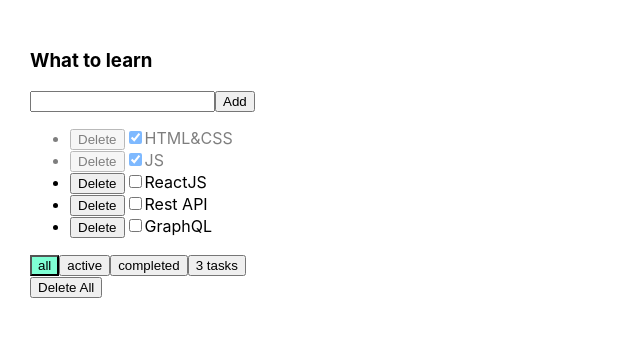
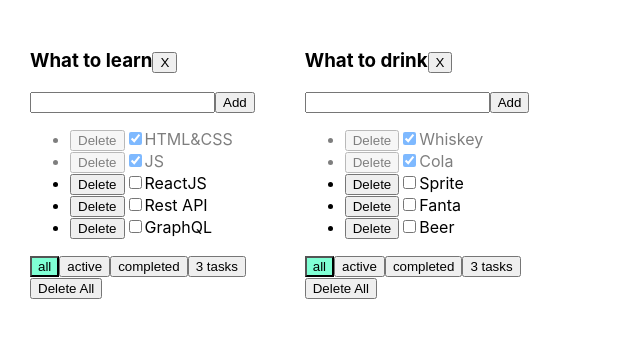
Before and after one commit to Antochak/ToDoList, a React (Create React App) app: page / in a window 1280 px wide. Shown: the top 338 px of the page, without its empty margins (0-640 px from the left). Built offline with nearby package versions, Linux system fonts and the light colour scheme.

Commit message:
[...functions]

```diff
--- a/src/App.tsx
+++ b/src/App.tsx
@@ -3,62 +3,117 @@ import './App.css';
 import {Todolist} from './Todolist';
 import {v1} from "uuid";
 
+type ToDoListType = {
+    id: string
+    title: string
+}
+type TaskStateType = {
+[key:string]:DataType
+    }
+type DataType = {
+    data: TasksType[]
+    filter: FilterValuesType
+}
+type TasksType = {
+    id: string
+    title: string
+    isDone: boolean
+}
 
-// export type FilterValuesType = "all" | "active" | "completed" | '3 tasks';
-
-
+export type FilterValuesType = "all" | "active" | "completed" | '3 tasks';
 
 function App() {
-    let [tasks, setTasks] = useState([
+    let toDoLists1 = v1()
+    let toDoLists2 = v1()
+    let [toDoLists, setToDoLists] = useState<ToDoListType[]>([
+        {id: toDoLists1, title: 'What to learn'},
+        {id: toDoLists2, title: 'What to drink'}
+    ])
+    let [tasks, setTasks] = useState<TaskStateType>({
+        [toDoLists1]: {
+            data: [
                 {id: v1(), title: "HTML&CSS", isDone: true},
                 {id: v1(), title: "JS", isDone: true},
                 {id: v1(), title: "ReactJS", isDone: false},
                 {id: v1(), title: "Rest API", isDone: false},
                 {id: v1(), title: "GraphQL", isDone: false},
-    ]);
-    function removeTask(id: string) {
-        let filteredTasks = tasks.filter(t => t.id != id);
-        setTasks(filteredTasks);
+            ],
+            filter: 'all'
+        },
+        [toDoLists2]: {
+            data: [
+                {id: v1(), title: "Whiskey", isDone: true},
+                {id: v1(), title: "Cola", isDone: true},
+                {id: v1(), title: "Sprite", isDone: false},
+                {id: v1(), title: "Fanta", isDone: false},
+                {id: v1(), title: "Beer", isDone: false},
+            ],
+            filter: 'all'
         }
-    function deleteAllTasks() {
-        let deleteAll = tasks.filter(t => !t.id)
-        setTasks(deleteAll)
+    });
+
+    function removeTask(todoListId: string, taskId: string) {
+        setTasks( {...tasks,
+            [todoListId]:{...tasks[todoListId],
+                data: tasks[todoListId].data.filter(el=>el.id !== taskId)}})
     }
-    function addTask(title: string) {
+    function deleteAllTasks(todoListId: string) {
+         setTasks({
+             ...tasks,
+                [todoListId]:{...tasks[todoListId],
+                    data: tasks[todoListId].data.filter(el=>!el)}})
+    }
+    function addTask(todoListId: string, title: string) {
         let newTask = {id: v1(), title: title, isDone: false}
-        let newTasks = [newTask, ...tasks]
-        setTasks(newTasks)
+        setTasks({
+            ...tasks,
+                [todoListId]:{...tasks[todoListId],
+                    data: [...tasks[todoListId].data, newTask]}})
     }
+    const changeCheckBox = (todoListId: string, taskId: string, isDone: boolean) => {
+        setTasks({
+            ...tasks,
+                [todoListId]:{...tasks[todoListId],
+                    data: [...tasks[todoListId].data.map(el=>el.id == taskId ? {...el, isDone: isDone} : el)]}})
+    }
+    function changeFilter(todoListId: string, value: FilterValuesType) {
+        setTasks({...tasks, [todoListId]:{...tasks[todoListId], filter: value}})
+    }
+    const deleteTodolist = (todoListId: string) => {
+        setToDoLists(toDoLists.filter(el => el.id !== todoListId))
+        console.log(tasks)
+     delete tasks[todoListId]
 
-    // let [filter, setFilter] = useState<FilterValuesType>("all");
-    // let tasksForTodolist = tasks;
-    //
-    // if (filter === "active") {
-    //     tasksForTodolist = tasks.filter(t => t.isDone === false);
-    // }
-    // if (filter === "completed") {
-    //     tasksForTodolist = tasks.filter(t => t.isDone === true);
-    // }
-    // if (filter == '3 tasks') {
-    //     tasksForTodolist = tasks.filter((el, index) => index < 3 ? el == el : '')
-    // }
-    //
-    // function changeFilter(value: FilterValuesType) {
-    //     setFilter(value);
-    // }
-    const changeCheckBox = (taskId: string, event: boolean) => {
-        setTasks(tasks.map(task => task.id == taskId ? {...task,isDone: event} : task))
     }
 
     return (
         <div className="App">
-            <Todolist title="What to learn"
-                      tasks={tasks}
+            {toDoLists.map((list) => {
+                let tasksForTodolist = tasks[list.id].data;
+                if (tasks[list.id].filter === "active") {
+                     tasksForTodolist = tasksForTodolist.filter(t => !t.isDone);
+                }
+                if (tasks[list.id].filter === "completed") {
+                     tasksForTodolist = tasksForTodolist.filter(t => t.isDone);
+                }
+                if (tasks[list.id].filter == '3 tasks') {
+                     tasksForTodolist = tasksForTodolist.filter((el, index) => index < 3 ? el == el : '')
+                }
+                return (
+                    <Todolist title={list.title}
+                              key={list.id}
+                              todoListId={list.id}
+                              filter={tasks[list.id].filter}
+                              tasks={tasksForTodolist}
+                              deleteTodolist={deleteTodolist}
                               removeTask={removeTask}
                               addTask={addTask}
                               changeCheckBox={changeCheckBox}
                               deleteAllTasks={deleteAllTasks}
+                              changeFilter={changeFilter}
                     />
+                )
+            })}
         </div>
     );
 }
--- a/src/Todolist.tsx
+++ b/src/Todolist.tsx
@@ -1,9 +1,8 @@
 import React, {ChangeEvent, KeyboardEvent, useState} from 'react';
 import {Button} from "./components/button";
+import classes from "./css/ToDoList.module.css";
+import {FilterValuesType} from "./App";
 
-import classes from "./css/ToDoList.module.css";
-
-type FilterValuesType = "all" | "active" | "completed" | '3 tasks';
 type TaskType = {
     id: string
     title: string
@@ -12,70 +11,67 @@ type TaskType = {
 type PropsType = {
     title: string
     tasks: Array<TaskType>
-    removeTask: (taskId: string) => void
-    addTask: (title: string) => void
-    changeCheckBox: (taskId: string, e: boolean)=>void
-    deleteAllTasks: ()=>void
+    removeTask: (todoListId: string, taskId: string) => void
+    addTask: (todoListId: string, title: string) => void
+    changeCheckBox: (todoListId: string, taskId: string, e: boolean)=>void
+    deleteAllTasks: (todoListId: string)=>void
+    filter: FilterValuesType
+    changeFilter: (todoListId: string,value: FilterValuesType)=>void
+    todoListId: string
+    deleteTodolist: (todoListId: string)=>void
 }
 
 export function Todolist(props: PropsType) {
     const [newTaskTitle, setNewTaskTitle] = useState('')
     const [error, setError] = useState<string>('')
+
     const onChangeTitleHandler = (e: ChangeEvent<HTMLInputElement>) => {
         setNewTaskTitle(e.currentTarget.value)
         setError('')
     }
     const onKeyPressHandler = (e: KeyboardEvent<HTMLInputElement>) => {
-        if (e.key === 'Enter') {
-            props.addTask(newTaskTitle.trim())
+        if (e.key === 'Enter' && newTaskTitle.trim() !== '') {
+            props.addTask(props.todoListId, newTaskTitle.trim())
             setNewTaskTitle('')
+        } else {
+            setError('Title is required')
         }
     }
     const onClickAddTask = () => {
         if (newTaskTitle.trim() !== ''){
-            props.addTask(newTaskTitle.trim())
+            props.addTask(props.todoListId,newTaskTitle.trim())
             setNewTaskTitle('')
         } else {
             setError('Title is required')
         }
     }
     const onChangeSelectedHandler = ( id: string, e: ChangeEvent<HTMLInputElement>) => {
-        props.changeCheckBox(id, e.currentTarget.checked)
+        props.changeCheckBox(props.todoListId ,id, e.currentTarget.checked)
     }
     const deleteAllTasksHandler = () => {
-        props.deleteAllTasks()
+        props.deleteAllTasks(props.todoListId)
+    }
+    const deleteTodolistHandler = () => {
+        props.deleteTodolist(props.todoListId)
+    }
+    const showThreeTasksHandler = (todoListId: string, value: FilterValuesType) => {
+        props.changeFilter(todoListId, value)
     }
 
-    const [filter, setFilter] = useState<FilterValuesType>("all");
-
-    let tasksForTodolist = props.tasks;
-
-    if (filter === "active") {
-        tasksForTodolist = tasksForTodolist.filter(t => t.isDone === false);
-    }
-    if (filter === "completed") {
-        tasksForTodolist = tasksForTodolist.filter(t => t.isDone === true);
-    }
-    if (filter == '3 tasks') {
-        tasksForTodolist = tasksForTodolist.filter((el, index) => index < 3 ? el == el : '')
-    }
-    function changeFilter(value: FilterValuesType) {
-        setFilter(value);
-        setError('')
-    }
-    const showThreeTasksHandler = (value: FilterValuesType) => {
-        changeFilter(value)
-    }
-    const mappedTasks = tasksForTodolist.map(t => {
+    const mappedTasks = props.tasks.map(t => {
         return (
             <li key={t.id} className={t.isDone ? classes.opacity : ''}>
-                <Button buttonName={'Delete'} callBack={()=>props.removeTask(t.id)} />
+                <Button buttonName={'Delete'} callBack={()=>props.removeTask(props.todoListId, t.id)} />
                 <input type="checkbox" checked={t.isDone} onChange={(e)=>onChangeSelectedHandler(t.id, e)}/>
                 <span>{t.title}</span>
             </li>
         )})
-    return (<div>
-        <h3>{props.title}</h3>
+    return (
+        <div>
+            <h3>
+                {props.title}
+                <button onClick={deleteTodolistHandler}>X</button>
+            </h3>
         <div>
             <input value={newTaskTitle}
                    onChange={onChangeTitleHandler}
@@ -83,15 +79,23 @@ export function Todolist(props: PropsType) {
             <Button buttonName={'Add'} callBack={onClickAddTask}/>
         </div>
         <div className={classes.error}>{error}</div>
-        <ul>
-            {mappedTasks}
-        </ul>
-        <div>
-           <Button filter={filter} buttonName={'all'}  callBack={()=>changeFilter('all')}/>
-           <Button filter={filter} buttonName={'active'} callBack={()=>changeFilter('active')}/>
-           <Button filter={filter} buttonName={'completed'} callBack={()=>changeFilter('completed')}/>
-           <Button filter={filter} buttonName={'3 tasks'} callBack={()=>showThreeTasksHandler('3 tasks')}/>
-        </div>
+            <ul>
+                {mappedTasks}
+            </ul>
+            <div>
+               <Button
+                       filter={props.filter} buttonName={'all'}
+                       callBack={()=>props.changeFilter(props.todoListId, 'all')}/>
+               <Button filter={props.filter}
+                       buttonName={'active'}
+                       callBack={()=>props.changeFilter(props.todoListId,'active')}/>
+               <Button filter={props.filter}
+                       buttonName={'completed'}
+                       callBack={()=>props.changeFilter(props.todoListId,'completed')}/>
+               <Button filter={props.filter}
+                       buttonName={'3 tasks'}
+                       callBack={()=>showThreeTasksHandler(props.todoListId,'3 tasks')}/>
+            </div>
         <div>
             <Button buttonName={'Delete All'} callBack={deleteAllTasksHandler}/>
         </div>
```
Lines whose indentation alone changed are shown as unchanged.
